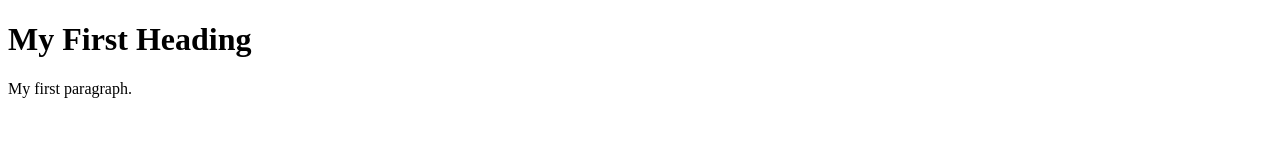
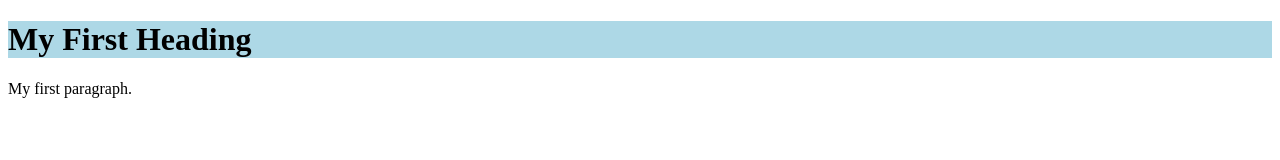
Before and after one commit to Informationfac/informationfac.github.io, a plain HTML site: page index.html in a window 1280 px wide. Drawn offline with Linux system fonts and the light colour scheme.

Commit message:
Update index.html

```diff
--- a/index.html
+++ b/index.html
@@ -1,5 +1,8 @@
- <!DOCTYPE html>
+<!DOCTYPE html>
 <html>
+<head>
+<link rel="stylesheet" type="text/css" href="Index.css">
+</head>
 <body>
 
 <h1>My First Heading</h1>
```
